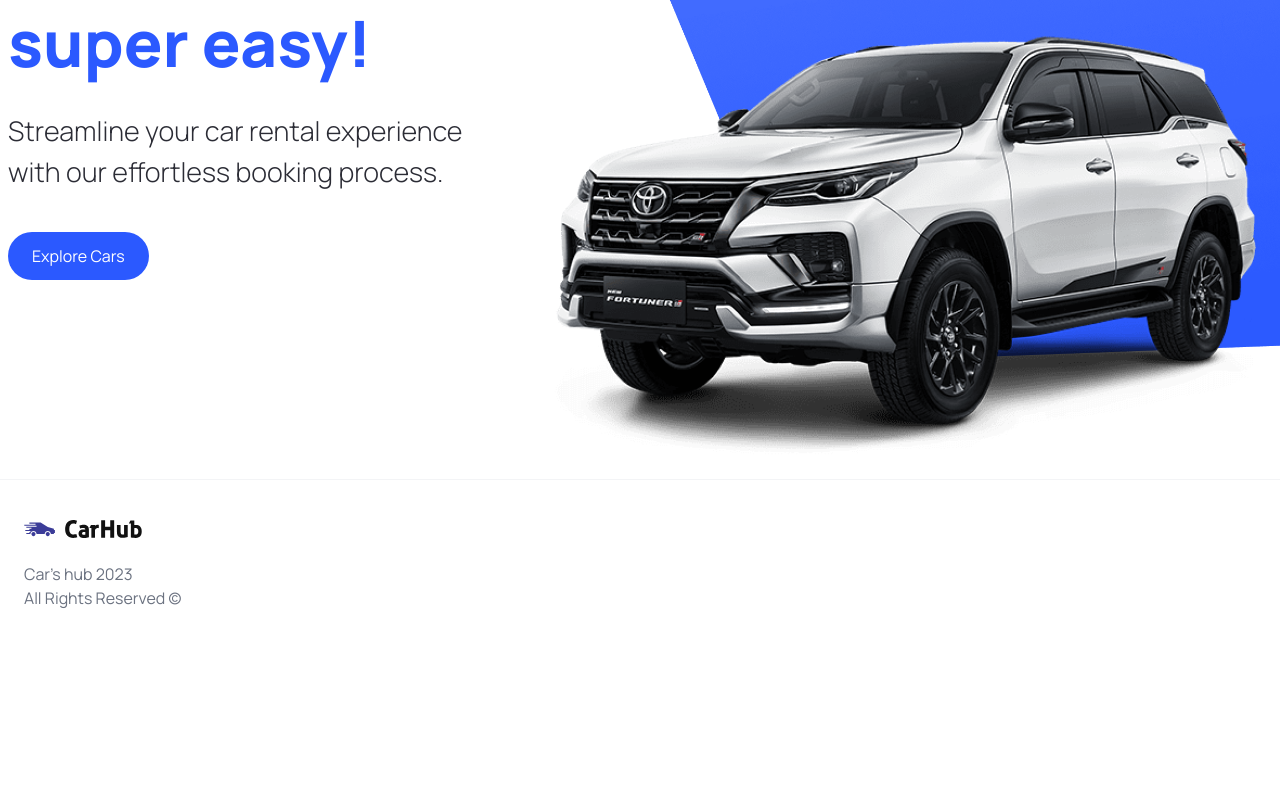
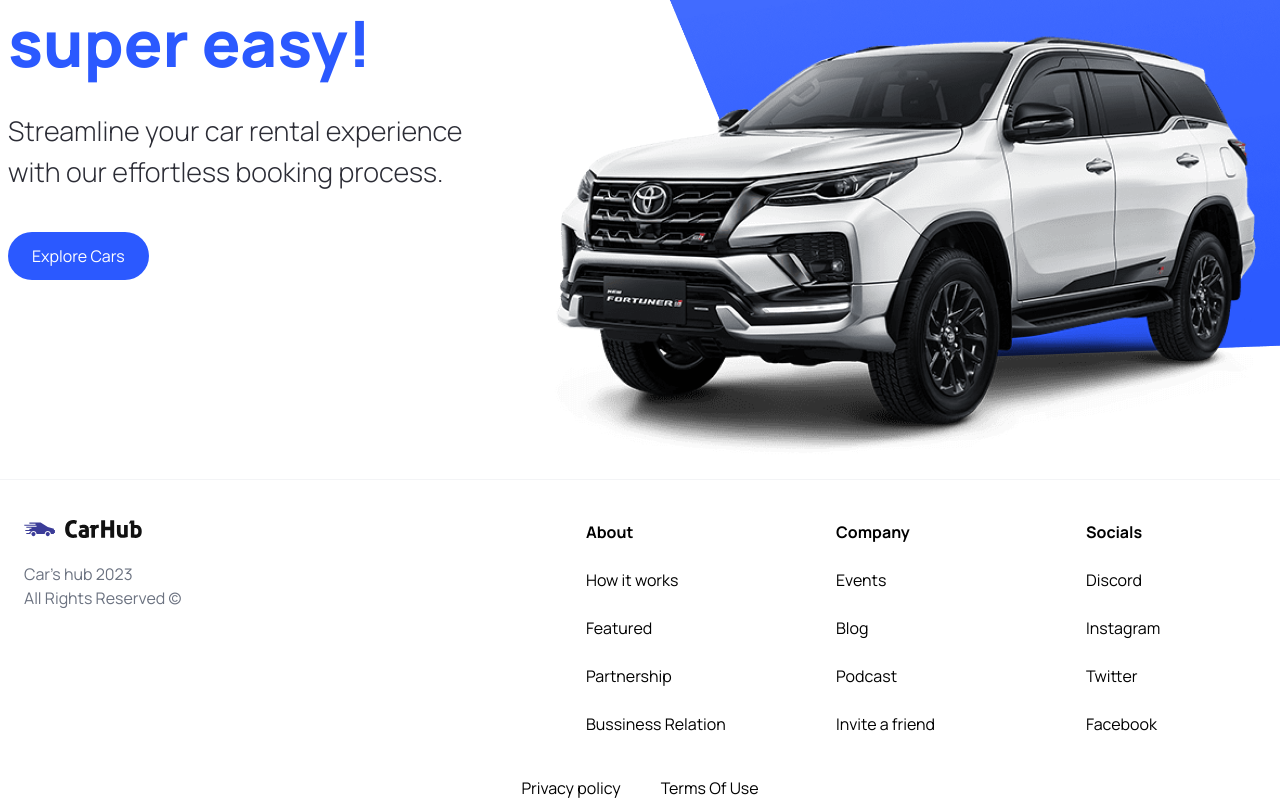
Before and after one commit to Saber1Y/Cars-Hub, a Next.js app: page / in a window 1280 px wide. Shown: the part 341-1141 px from the top of the page. Before the commit the page ends 991 px from the top, so only its background shows below. Built offline with nearby package versions, Linux system fonts and the light colour scheme.

Commit message:
UPDATE: FOOOTER CONTENT UPDATED

```diff
--- a/app/globals.css
+++ b/app/globals.css
@@ -167,11 +167,11 @@
 }
 
 .footer__copyrights {
-  @apply flex justify-between items-center flex-wrap mt-10 border-t border-gray-100 sm:px-16 px-6 py-10;
+  @apply flex justify-center items-center flex-wrap mt-10 border-t border-gray-100 sm:px-16 px-6 py-10;
 }
 
 .footer__copyrights-link {
-  @apply flex-1 flex sm:justify-end justify-center max-sm:mt-4 gap-10;
+  @apply flex-1 flex  justify-center max-sm:mt-4 gap-10;
 }
 
 .searchbar {
--- a/components/Footer.jsx
+++ b/components/Footer.jsx
@@ -1,6 +1,7 @@
 import React from 'react'
 import Link from 'next/link'
 import Image from 'next/image'
+import { footerLinks } from '../constants/data'
 
 
 const Footer = () => {
@@ -13,10 +14,30 @@
             Car's hub 2023 <br />
             All Rights Reserved &copy;
           </p>
-
+        </div>
+        <div className='footer__links'>
+        {footerLinks.map((link) => (
+          <div className='footer__link' key={link.title}>
+            <h3 className='font-bold'>{link.title}</h3>
+            {link.links.map((item) => (
+              <Link key={item.title} href={item.url} className='text-black'>
+                {item.title}
+                </Link>
+            ))}
+          </div>
+        ))}
+        </div>
         </div>
 
-      </div>
+
+          <div className='footer__copyrights-link'>
+            <Link href="/" className='tet-gray-500'>
+              Privacy policy
+            </Link>
+            <Link href="/" className='tet-gray-500'>
+              Terms Of Use
+            </Link>
+          </div>
     </footer>
   )
 }
```
